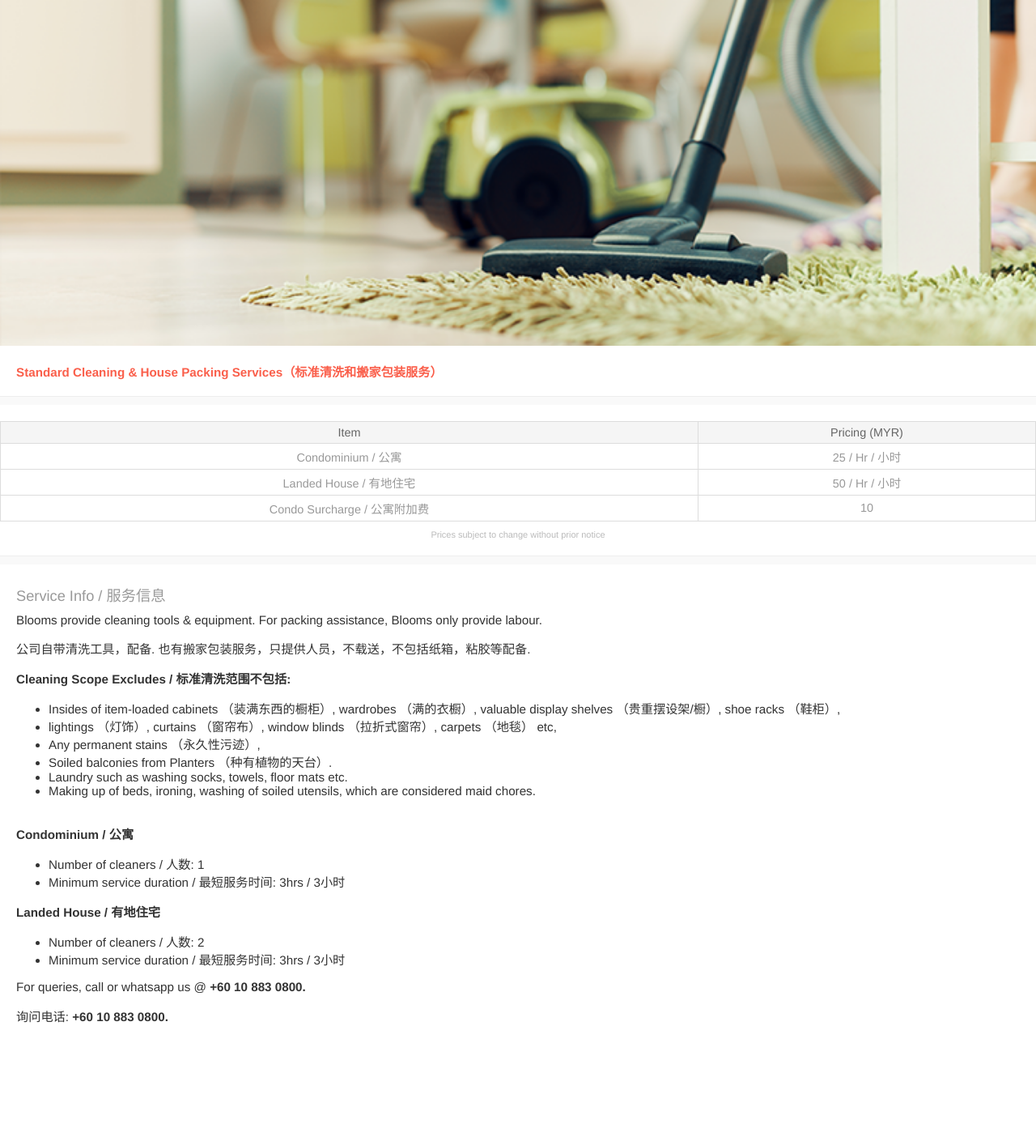
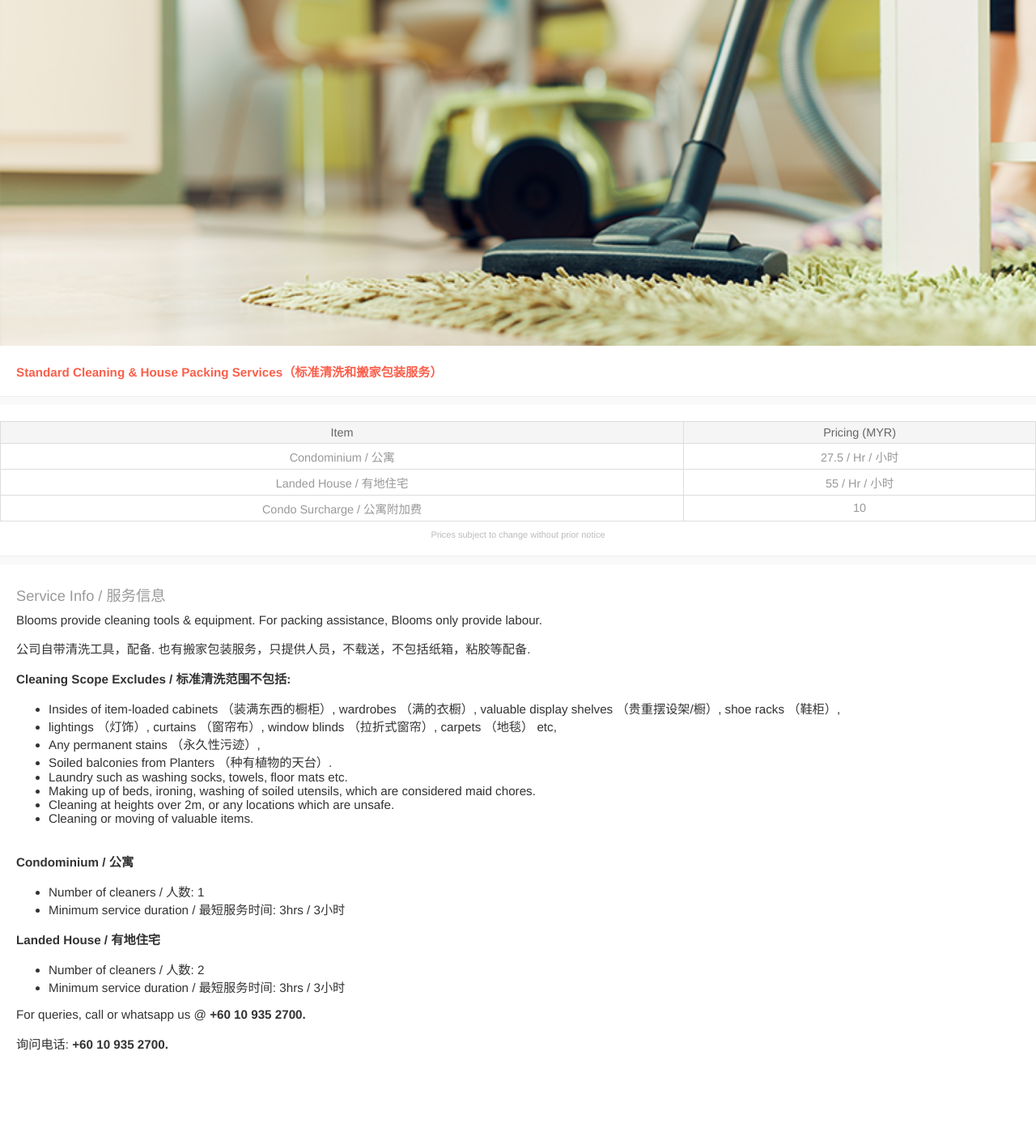
Before and after one commit to blooms-singapore/pages, a Jekyll site: the page built from en/services/myr/cleaning-standard.html, in a window 1280 px wide. Shown: the whole page at 81% size. Built offline with Jekyll 4.4.1, drawn with Linux system fonts in a browser that asks for light colours; before the commit the page ends 1375 px from its top, so only the background shows below that.

Commit message:
Update cleaning-standard.html

```diff
--- a/en/services/myr/cleaning-standard.html
+++ b/en/services/myr/cleaning-standard.html
@@ -14,11 +14,11 @@ layout: service
     <tbody>
       <tr>
         <td>Condominium / 公寓</td>
-        <td>25<span> / Hr<span> / 小时</span></td>
+        <td>27.5<span> / Hr<span> / 小时</span></td>
       </tr>
       <tr>
         <td>Landed House / 有地住宅</td>
-        <td>50<span> / Hr<span> / 小时</span></td>
+        <td>55<span> / Hr<span> / 小时</span></td>
       </tr>
       <tr>
         <td>Condo Surcharge / 公寓附加费</td>
@@ -50,6 +50,8 @@ layout: service
           <li>Soiled balconies from Planters （种有植物的天台）.</li>
           <li>Laundry such as washing socks, towels, floor mats etc.</li>
           <li>Making up of beds, ironing, washing of soiled utensils, which are considered maid chores.</li>
+          <li>Cleaning at heights over 2m, or any locations which are unsafe.</li>
+          <li>Cleaning or moving of valuable items.</li>
 </ul>
         <br>
         <p>
@@ -67,9 +69,9 @@ layout: service
             <li>Minimum service duration / 最短服务时间: 3hrs / 3小时</li>
           </ul>
           <p>
-            For queries, call or whatsapp us @ <strong>+60 10 883 0800.</strong>
+            For queries, call or whatsapp us @ <strong>+60 10 935 2700.</strong>
             <p>
-              询问电话: <strong>+60 10 883 0800.</strong>
+              询问电话: <strong>+60 10 935 2700.</strong>
             </p>
   </div>
 </div>
```
